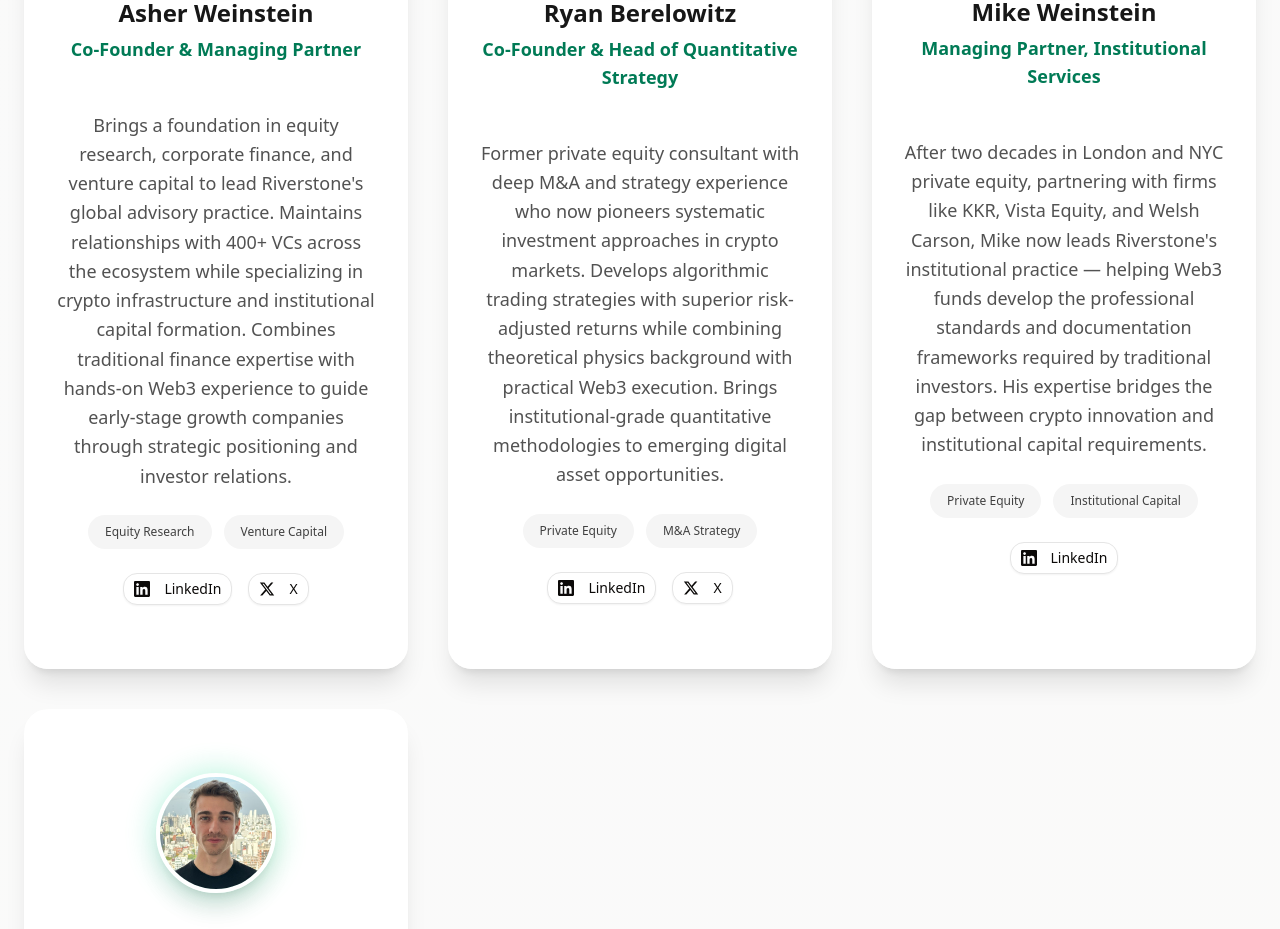
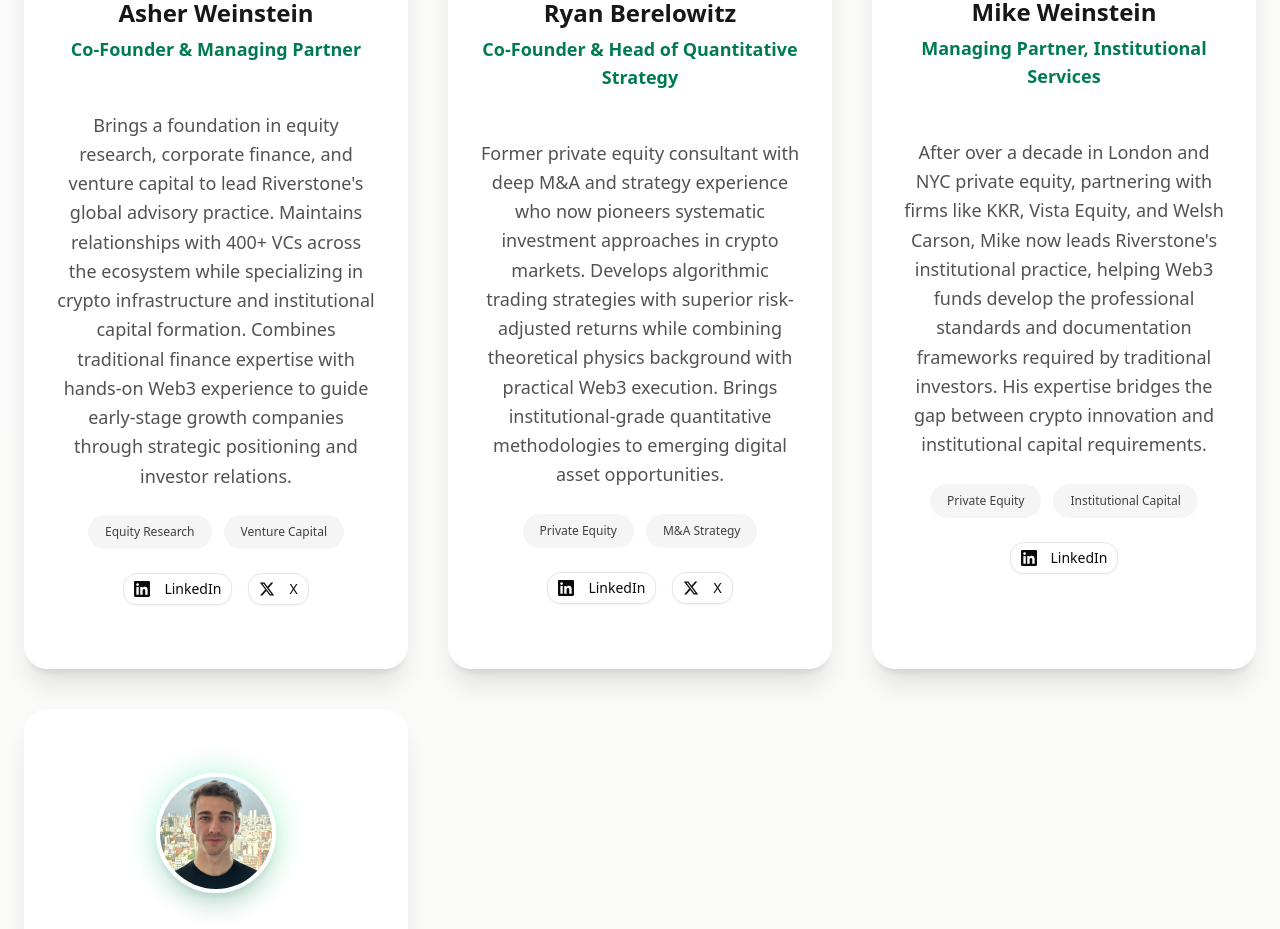
Before and after one commit to ApeTown1/riverstone-site, a Next.js app: page / in a window 1280 px wide. Shown: the part 5660-6589 px from the top of the page. Built offline with nearby package versions, Linux system fonts and the light colour scheme; no server answers.

Commit message:
fix: update Mike Weinstein's bio in TeamSection for clarity and accuracy

```diff
--- a/components/landing/team-section.tsx
+++ b/components/landing/team-section.tsx
@@ -271,7 +271,7 @@ export function TeamSection() {
                                 </CardHeader>
                                 <CardContent className="px-6 pb-8">
                                     <p className="text-sm leading-relaxed break-words text-neutral-600 mb-4 font-light">
-                                        After two decades in London and NYC private equity, partnering with firms like KKR, Vista Equity, and Welsh Carson, Mike now leads Riverstone's institutional practice — helping Web3 funds develop the standards and documentation frameworks required by traditional investors.
+                                        After over a decade in London and NYC private equity, partnering with firms like KKR, Vista Equity, and Welsh Carson, Mike now leads Riverstone's institutional practice, helping Web3 funds develop the professional standards and documentation frameworks required by traditional investors. His expertise bridges the gap between crypto innovation and institutional capital requirements.
                                     </p>
                                     <div className="flex justify-center space-x-2">
                                         <Badge
@@ -574,7 +574,7 @@ export function TeamSection() {
                         </CardHeader>
                         <CardContent className="px-8 pb-10">
                             <p className="text-neutral-600 mb-6 leading-relaxed text-lg font-light">
-                                After two decades in London and NYC private equity, partnering with firms like KKR, Vista Equity, and Welsh Carson, Mike now leads Riverstone's institutional practice — helping Web3 funds develop the professional standards and documentation frameworks required by traditional investors. His expertise bridges the gap between crypto innovation and institutional capital requirements.
+                                After over a decade in London and NYC private equity, partnering with firms like KKR, Vista Equity, and Welsh Carson, Mike now leads Riverstone's institutional practice, helping Web3 funds develop the professional standards and documentation frameworks required by traditional investors. His expertise bridges the gap between crypto innovation and institutional capital requirements.
                             </p>
                             <div className="flex justify-center space-x-3">
                                 <Badge
```
